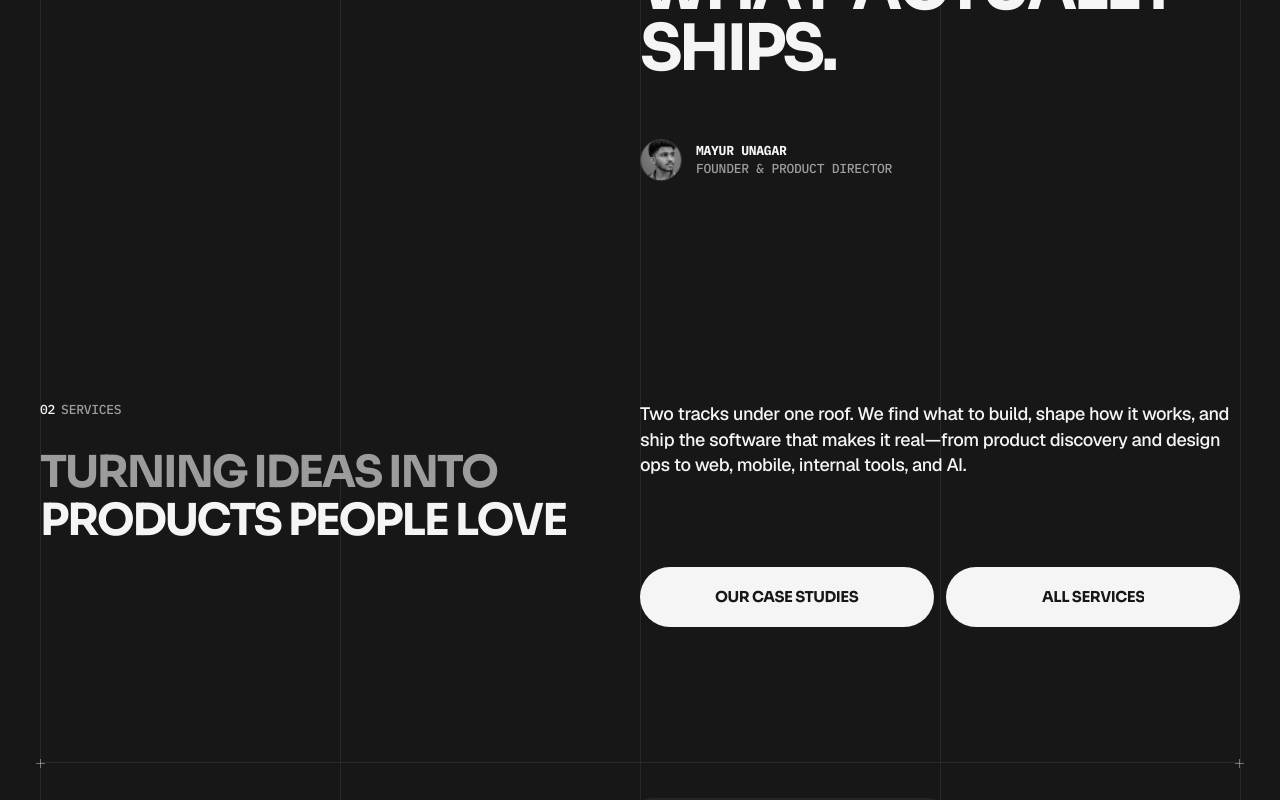
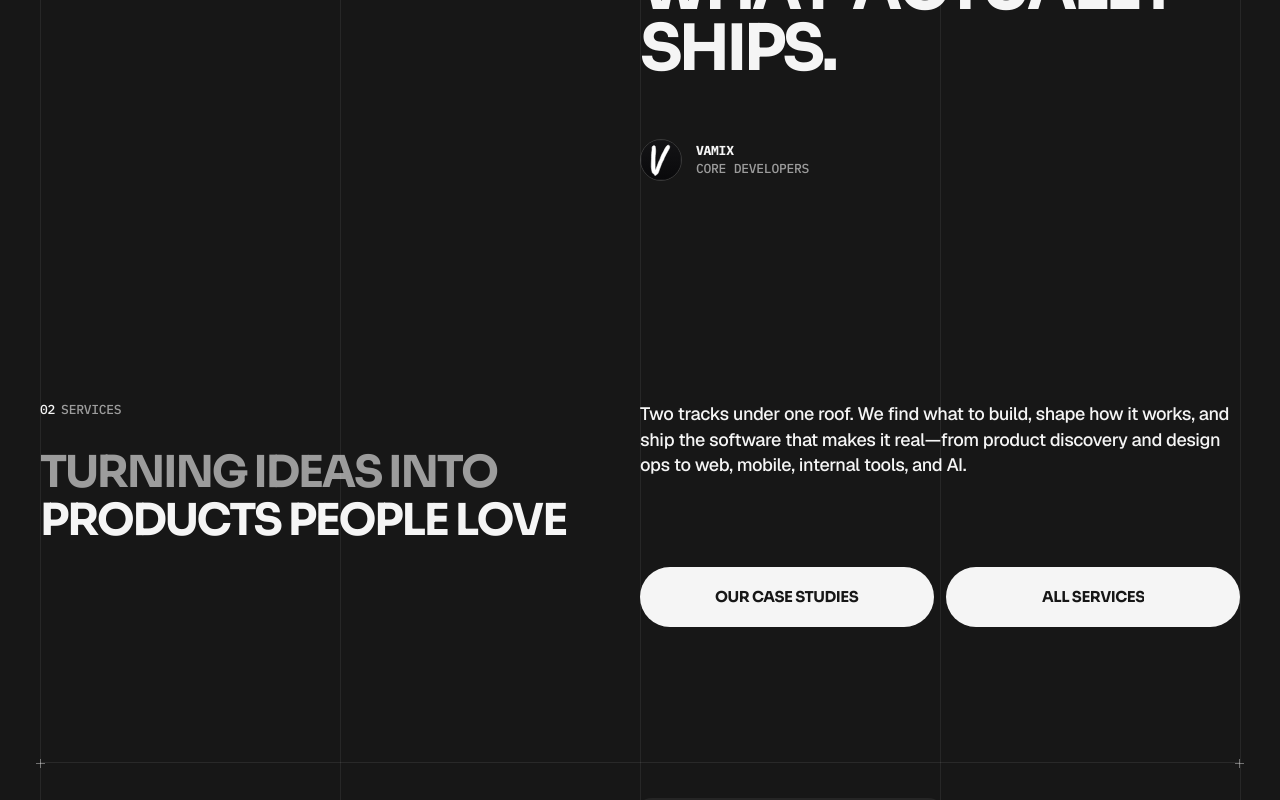
Before and after one commit to vam1x/vamix, a React (Vite) app: page / in a window 1280 px wide. Shown: the part 2060-2860 px from the top of the page. Built offline with nearby package versions, Linux system fonts and the light colour scheme.

Commit message:
feat: replace founder photo with VAMIX round favicon and update titles to VAMIX Core Developers

```diff
--- a/src/components/Approach.jsx
+++ b/src/components/Approach.jsx
@@ -119,8 +119,8 @@ export default function Approach({ navigate }) {
 
               <div className="who-section__credit">
                 <img
-                  src="/team/mayur-unagar.png"
-                  alt="Mayur Unagar"
+                  src="/favicon.svg"
+                  alt="VAMIX"
                   loading="lazy"
                   decoding="async"
                   width="42"
@@ -128,8 +128,8 @@ export default function Approach({ navigate }) {
                   className="who-section__credit-image"
                 />
                 <span className="who-section__credit-lines">
-                  <span>MAYUR UNAGAR</span>
-                  <span>FOUNDER &amp; PRODUCT DIRECTOR</span>
+                  <span>VAMIX</span>
+                  <span>CORE DEVELOPERS</span>
                 </span>
               </div>
             </div>
--- a/src/components/Timeline.jsx
+++ b/src/components/Timeline.jsx
@@ -51,16 +51,16 @@ export default function Timeline() {
             transition={{ duration: 1.0, ease: [0.16, 1, 0.3, 1] }}
           >
             <img
-              src="/beliefs/beliefs-1.webp"
-              alt="Mayur Unagar at his desk"
+              src="/images/architectural-studio-corner.jpg"
+              alt="VAMIX Studio"
               loading="lazy"
               decoding="async"
               width="480"
               height="721"
             />
             <div className="belief-section__profile-copy mono-label">
-              <span>MAYUR UNAGAR</span>
-              <span>FOUNDER &amp; DIRECTOR</span>
+              <span>VAMIX</span>
+              <span>CORE DEVELOPERS</span>
             </div>
           </motion.div>
 
```
Also changed, not shown: preview.html (+10 -3 lines).
